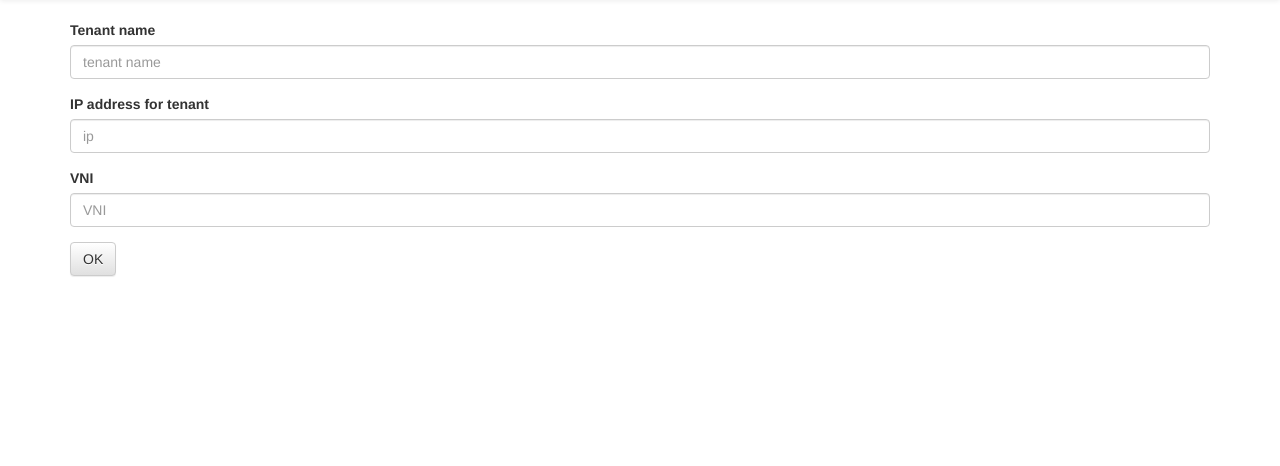
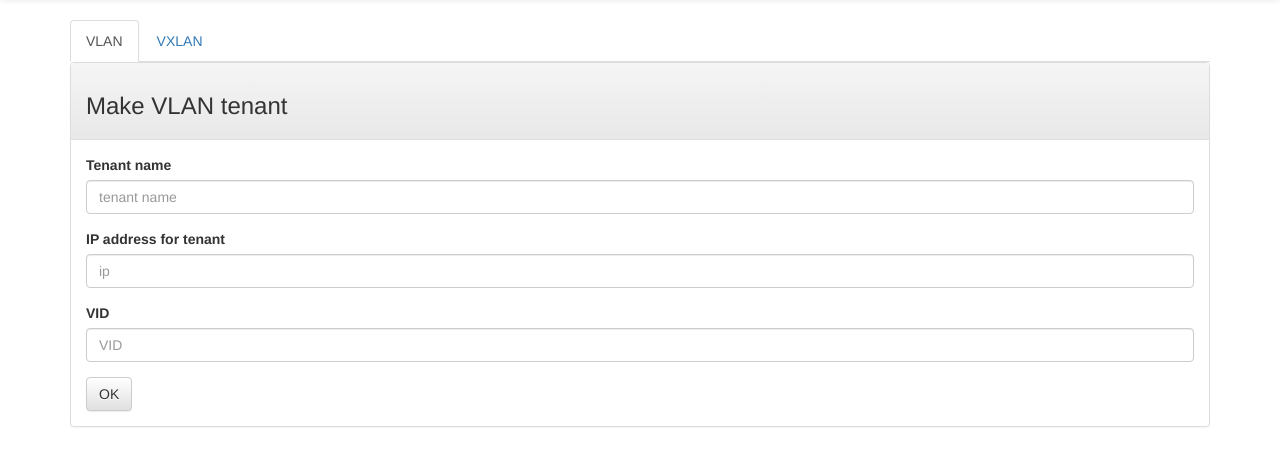
Before and after one commit to t-sdn/tenant-manager, a Flask app: page / in a window 1280 px wide. Shown: the part 51-517 px from the top of the page. Run offline with Flask 2, Linux system fonts and the light colour scheme; some libraries are stand-ins or nearby versions.

Commit message:
Make VLAN tab

```diff
--- a/app.py
+++ b/app.py
@@ -1,6 +1,6 @@
 import os
 from flask import Flask, render_template, request
-from scripts import make_tenant
+from scripts import make_tenant_vlan, make_tenant_vxlan
 
 
 app = Flask(__name__)
@@ -13,16 +13,28 @@ def index():
     return render_template('index.html')
 
 
-@app.route('/create/<name>', methods=['POST'])
-@app.route('/create/', defaults={'name': None}, methods=['POST'])
-def create_tenant(name):
+@app.route('/vlan/create/<name>', methods=['POST'])
+@app.route('/vlan/create/', defaults={'name': None}, methods=['POST'])
+def create_tenant_vlan(name):
+    name = name if name else request.form['name']
+    ip = request.form['ip']
+    vid = request.form['vid']
+    interface = app.config['INTERFACE']
+
+    stdout, stderr = make_tenant_vlan(name, ip, vid, interface)
+    return render_template('result.html', stdout=stdout, stderr=stderr)
+
+
+@app.route('/vxlan/create/<name>', methods=['POST'])
+@app.route('/vxlan/create/', defaults={'name': None}, methods=['POST'])
+def create_tenant_vxlan(name):
     name = name if name else request.form['name']
     ip = request.form['ip']
     vni = request.form['vni']
     interface = app.config['INTERFACE']
-    stdout, stderr = make_tenant(name, ip, vni, interface)
 
-    return render_template('error.html', stdout=stdout, stderr=stderr)
+    stdout, stderr = make_tenant_vxlan(name, ip, vni, interface)
+    return render_template('result.html', stdout=stdout, stderr=stderr)
 
 
 if __name__ == '__main__':
--- a/templates/index.html
+++ b/templates/index.html
@@ -3,7 +3,43 @@
 {% block title %}Index{% endblock %}
 
 {% block container %}
-<form action="{{ url_for('create_tenant') }}" method="post">
+<ul class="nav nav-tabs" role="tablist">
+  <li role="presentation" class="active"><a href="#vlan" aira-controls="vlan" role="tab" data-toggle="tab">VLAN</a></li>
+  <li role="presentation"><a href="#vxlan" aira-controls="vxlan" role="tab" data-toggle="tab">VXLAN</a></li>
+</ul>
+<div class="tab-content">
+  <section role="tabpanel" class="tab-pane fade in active" id="vlan">
+    <div class="panel panel-default">
+      <div class="panel-heading">
+        <h3>Make VLAN tenant</h3>
+      </div>
+      <div class="panel-body">
+        <form action="{{ url_for('create_tenant_vlan') }}" method="post">
+          <div class="form-group">
+            <label for="name">Tenant name</label>
+            <input name="name" class="form-control" placeholder="tenant name">
+          </div>
+          <div class="form-group">
+            <label for="ip">IP address for tenant</label>
+            <input name="ip" class="form-control" placeholder="ip">
+          </div>
+          <div class="form-group">
+            <label for="vid">VID</label>
+            <input name="vid" class="form-control" type="number" placeholder="VID">
+          </div>
+          <button type="submit" class="btn btn-default">OK</button>
+        </form>
+      </div>
+    </div>
+  </section>
+
+  <section role="tabpanel" class="tab-pane fade" id="vxlan">
+    <div class="panel panel-default">
+      <div class="panel-heading">
+        <h3>Make VXLAN tenant</h3>
+      </div>
+      <div class="panel-body">
+        <form action="{{ url_for('create_tenant_vxlan') }}" method="post">
           <div class="form-group">
             <label for="name">Tenant name</label>
             <input name="name" class="form-control" placeholder="tenant name">
@@ -18,4 +54,8 @@
           </div>
           <button type="submit" class="btn btn-default">OK</button>
         </form>
+      </div>
+    </div>
+  </section>
+</div>
 {% endblock %}
--- a/templates/error.html
+++ b/templates/result.html
@@ -1,6 +1,6 @@
 {% extends 'template.html' %}
 
-{% block title %}Error{% endblock %}
+{% block title %}Result{% endblock %}
 
 {% block container %}
 <h2>Stdout</h2>
```
Also changed, not shown: scripts.py (+48 -1 lines). Lines whose indentation alone changed are shown as unchanged.
